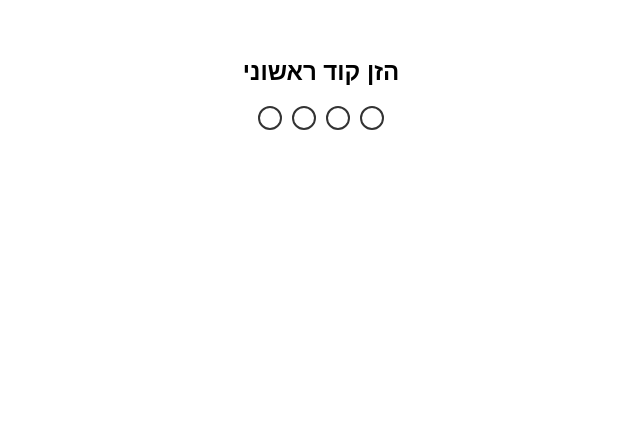
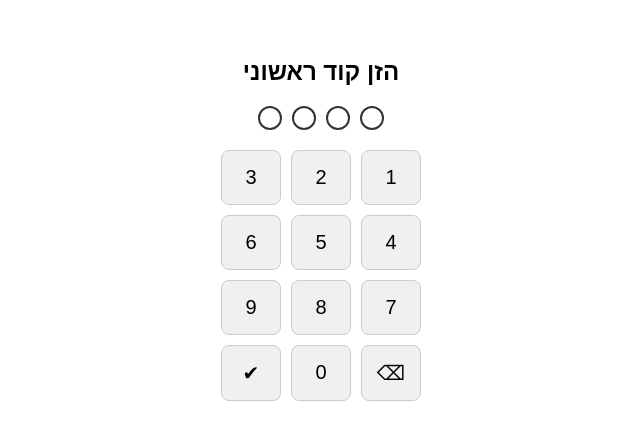
Before and after one commit to Elijahworks/Eliyahu-Renovations, a plain HTML site: page index.html in a window 1280 px wide. Shown: the whole page, without its empty margins (319-959 px from the left). Drawn offline with Linux system fonts and the light colour scheme.

Commit message:
Update index.html

```diff
--- a/index.html
+++ b/index.html
@@ -19,7 +19,18 @@
     </div>
 
     <div class="keyboard" id="keyboard">
-
+        <div class="key">1</div>
+        <div class="key">2</div>
+        <div class="key">3</div>
+        <div class="key">4</div>
+        <div class="key">5</div>
+        <div class="key">6</div>
+        <div class="key">7</div>
+        <div class="key">8</div>
+        <div class="key">9</div>
+        <div class="key">⌫</div>
+        <div class="key">0</div>
+        <div class="key">✔</div>
     </div>
     <div id="banner" class="banner hidden"></div>
 
```
